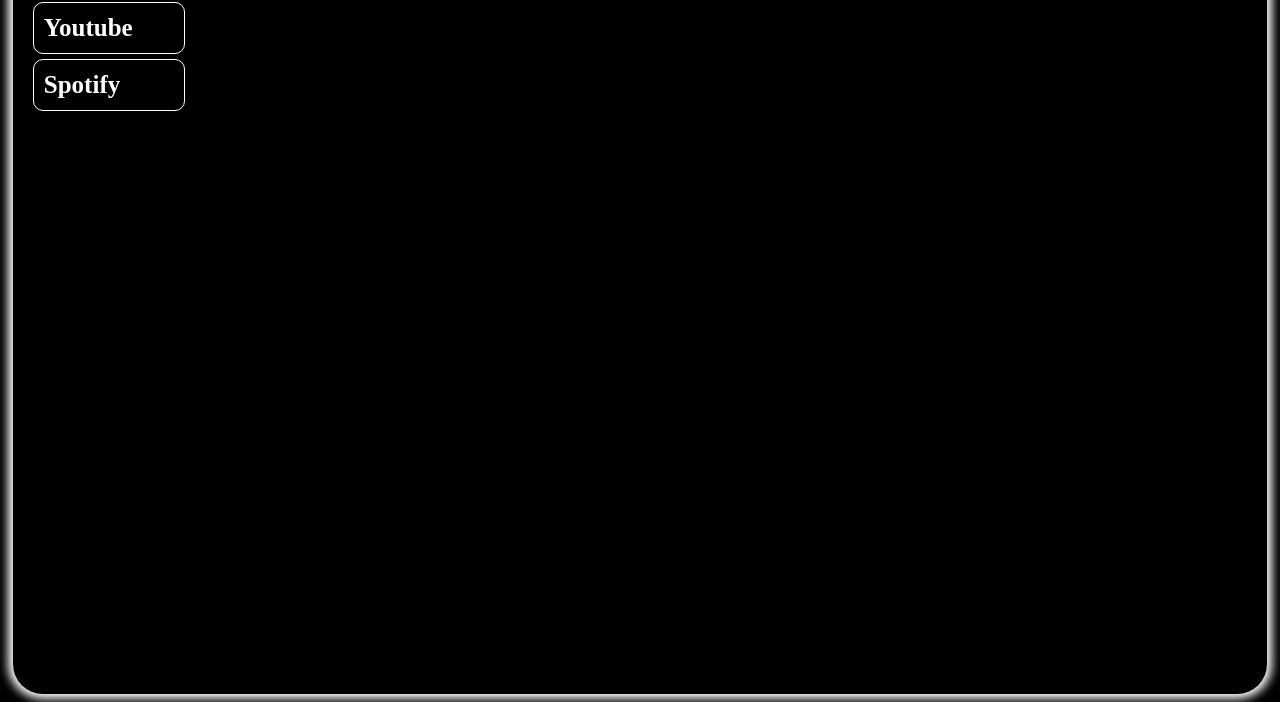
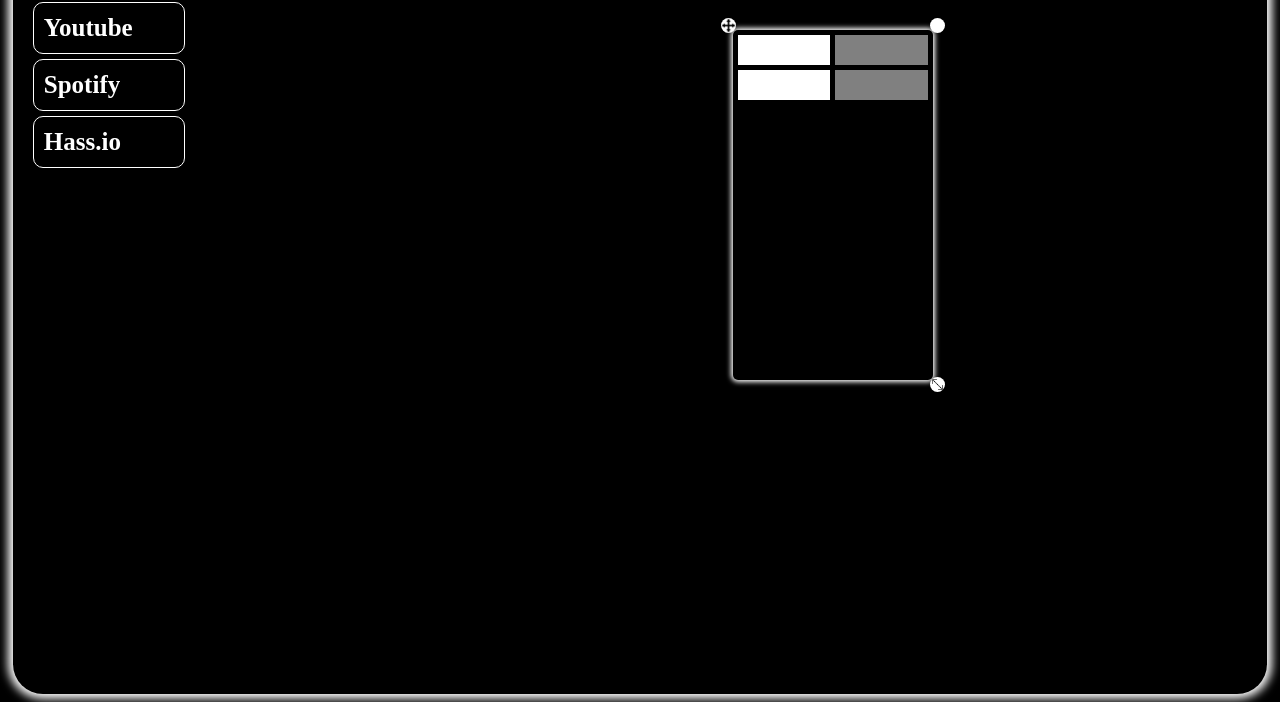
Before and after one commit to AnthonMS/DiY-Smart-Mirror, a website: page public/front-end.html in a window 1280 px wide. Shown: the part 98-800 px from the top of the page. Drawn offline with Linux system fonts and the light colour scheme; no server answers.

Commit message:
started adding HA Plugin

```diff
--- a/public/front-end.html
+++ b/public/front-end.html
@@ -18,6 +18,9 @@
                 <div class="menu_button" id="spotify_button">
                     <p class="btn_txt">Spotify</p>
                 </div>
+                <div class="menu_button" id="ha_button">
+                    <p class="btn_txt">Hass.io</p>
+                </div>
             </div>
 
             <div class="clock_div">
@@ -28,6 +31,7 @@
             <div w3-include-html="plugins/virtual_keyboard/container.html"></div>
             <div w3-include-html="plugins/youtube/container.html"></div>
             <div w3-include-html="plugins/spotify/container.html"></div>
+            <div w3-include-html="plugins/home-assistant/container.html"></div>
             <!-- <div w3-include-html="plugins/gmail/container.html"></div> -->
 
         </div>
--- /dev/null
+++ b/public/plugins/home-assistant/container.html
@@ -0,0 +1,15 @@
+<link rel="stylesheet" type="text/css" href="/plugins/home-assistant/styles.css">
+
+
+<div class="container" id="ha_container">
+    <div class="btn_drag"></div>
+    <div class="btn_close"></div>
+    <div class="btn_scale"></div>
+
+    <div class="light_box">
+        <input type="range" id="dimmer_1" class="light_dimmer" min="0" max="100" value="50" onchange="onInputChange(value, id)">
+    </div>
+    <div class="light_box">
+        <input type="range" id="dimmer_2" class="light_dimmer" min="0" max="100" value="50" onchange="onInputChange(value, id)">
+    </div>
+</div>
--- /dev/null
+++ b/public/plugins/home-assistant/controller.js
@@ -0,0 +1,57 @@
+console.log('PLUGIN: Home Assistant');
+
+var haContainer = document.getElementById('ha_container');
+
+haContainer.style.display = "block";
+haContainer.style.width = "200px";
+haContainer.style.height = "350px";
+haContainer.style.left = '720px';
+haContainer.style.top = '120px';
+
+
+function onInputChange(value, sliderId) {
+    console.log(sliderId + ': ' + value);
+}
+
+var haUrl = 'http://192.168.0.10:8123/';
+var entityId = 'light.anthon_room';
+
+postData(haUrl, { 'state': 'off' })
+.then(data => {
+    console.log(data); // JSON data parsed by `response.json()` call
+});
+
+// Example POST method implementation:
+async function postData(url = '', data = {}) {
+    // Default options are marked with *
+    const response = await fetch(url, {
+        method: 'POST', // *GET, POST, PUT, DELETE, etc.
+        headers: {
+            'authorization': '',
+            'Content-Type': 'application/json',
+            'origin': 'http://localhost:8080/'
+        },
+        body: JSON.stringify(data) // body data type must match "Content-Type" header
+    });
+    return response.json(); // parses JSON response into native JavaScript objects
+}
+
+////// POST
+// turn_light_on:
+//   url: http://localhost:8123/api/states/light.study_light
+//   method: POST
+//   headers:
+//     authorization: 'Bearer ABCDEFGH'
+//     content-type: 'application/json'
+//   payload: '{"state":"on"}'
+
+
+////// GET
+// url = "http://localhost:8123/ENDPOINT"
+// headers = {
+//     "Authorization": "Bearer ABCDEFGH",
+//     "content-type": "application/json",
+// }
+
+// response = get(url, headers=headers)
+// print(response.text)
--- /dev/null
+++ b/public/plugins/home-assistant/styles.css
@@ -0,0 +1,38 @@
+.light_box {
+    height: 30px;
+    padding-left: 5px;
+    padding-right: 5px;
+    padding-top: 0px;
+    padding-bottom: 0px;
+    margin-bottom: 5px;
+    margin-top: 5px;
+}
+
+
+.light_dimmer {
+    -webkit-appearance: none;
+    overflow: hidden;
+    width: 100%;
+    margin: 0;
+}
+.light_dimmer:focus {
+    outline: none;
+}
+
+.light_dimmer::-webkit-slider-runnable-track {
+    background: grey;
+}
+
+
+.light_dimmer::-webkit-slider-thumb {
+    -webkit-appearance: none;
+    width: 5px;
+    height: 30px;
+    background: black;
+    box-shadow: -100vw 0 0 100vw white;
+}
+
+.light_dimmer::-moz-range-track {
+    height: 40px;
+    background: white;
+}
--- a/public/script.js
+++ b/public/script.js
@@ -89,6 +89,12 @@
     spotify_script.src = '/plugins/spotify/script.js';
     document.head.appendChild(spotify_script);
 
+    // Import Home Assistant Controller
+    var ha_controller = document.createElement('script');
+    ha_controller.type = 'text/javascript';
+    ha_controller.src = '/plugins/home-assistant/controller.js';
+    document.head.appendChild(ha_controller);
+
     // // Import Gmail Script
     // var gmail_script = document.createElement('script');
     // gmail_script.type = 'text/javascript';
--- a/public/scripts/menu_manager_script.js
+++ b/public/scripts/menu_manager_script.js
@@ -44,6 +44,16 @@
             // Logic here
         }
     }
+    else if (button.textContent == "Hass.io") {
+        haContainer = document.getElementById('ha_container');
+        toggleContainer(haContainer);
+        if (haContainer.style.display == 'none') {
+            // Logic here
+        }
+        else {
+            // Logic here
+        }
+    }
 }
 
 
--- a/server.js
+++ b/server.js
@@ -1,6 +1,6 @@
 const express = require('express');
 const app = new express();
-const port = 8000;
+const port = 8080;
 
 // app.get('/', (req, res) => res.send("Hello World!"));
 app.use(express.static(__dirname + '/public'));
```
